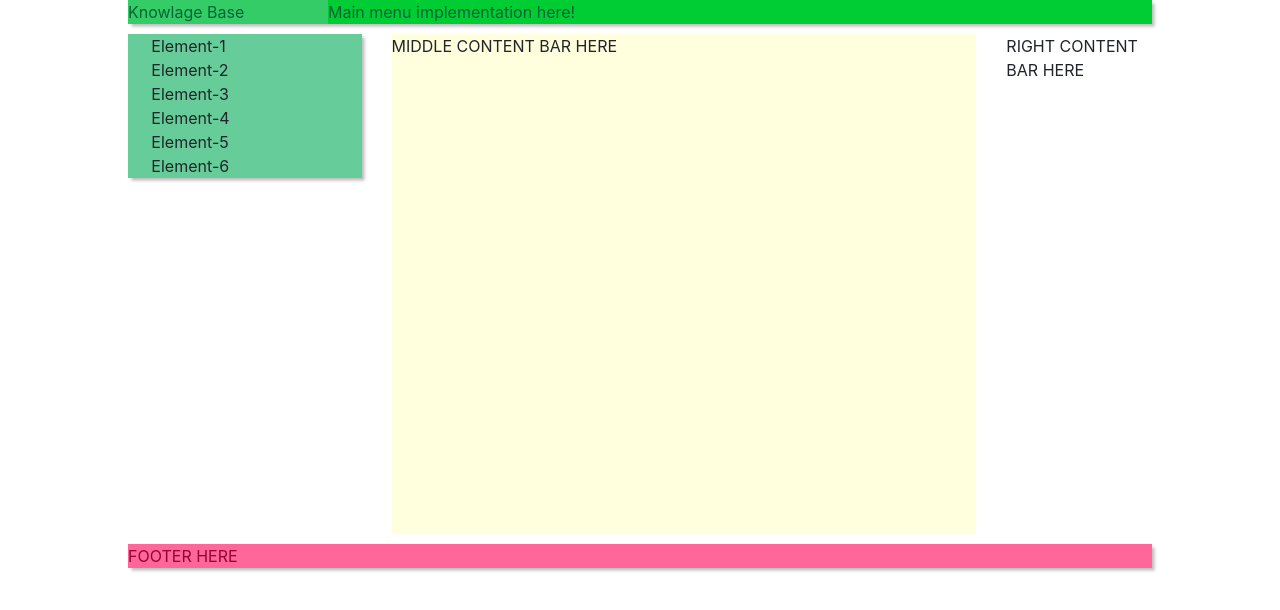
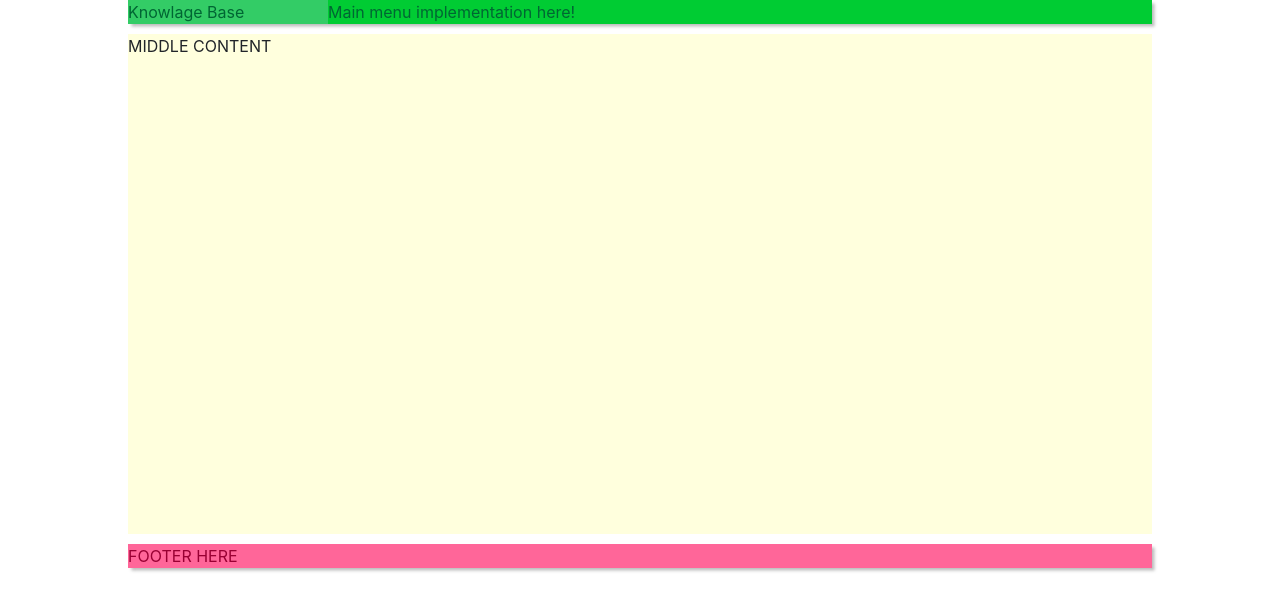
Before and after one commit to Poletay/examples, a React app: page / in a window 1280 px wide. Shown: the top 610 px of the page. Built offline with nearby package versions, Linux system fonts and the light colour scheme; the HTML template or start-up script is replaced by a standard one.

Commit message:
change main layout

```diff
--- a/src/components/App.jsx
+++ b/src/components/App.jsx
@@ -1,8 +1,6 @@
 import React from 'react';
 import Header from './Header';
-import LeftContent from './LeftContent';
-import MiddleContent from './MiddleContent';
-import RightContent from './RightContent';
+import Middle from './Middle';
 import Footer from './Footer';
 
 const App = () => (
@@ -13,14 +11,8 @@ const App = () => (
       </div>
     </div>
     <div className="row">
-      <div className="col-3">
-        <LeftContent />
-      </div>
-      <div className="col-7">
-        <MiddleContent />
-      </div>
-      <div className="col-2">
-        <RightContent />
+      <div className="col-12">
+        <Middle />
       </div>
     </div>
     <div className="row">
--- a/src/components/LeftContent/LeftMenu/index.jsx
+++ /dev/null
@@ -1,14 +0,0 @@
-import React from 'react';
-
-const LeftMenu = () => (
-  <div className="left-menu">
-    <div className="menu-item">Element-1</div>
-    <div className="menu-item">Element-2</div>
-    <div className="menu-item">Element-3</div>
-    <div className="menu-item">Element-4</div>
-    <div className="menu-item">Element-5</div>
-    <div className="menu-item">Element-6</div>
-  </div>
-);
-
-export default LeftMenu;
--- a/src/components/LeftContent/index.jsx
+++ /dev/null
@@ -1,10 +0,0 @@
-import React from 'react';
-import LeftMenu from './LeftMenu';
-
-const LeftContent = () => (
-  <div className="left-content">
-    <LeftMenu />
-  </div>
-);
-
-export default LeftContent;
--- /dev/null
+++ b/src/components/Middle/index.jsx
@@ -0,0 +1,9 @@
+import React from 'react';
+
+const Middle = () => (
+  <div className="main-middle">
+    MIDDLE CONTENT
+  </div>
+);
+
+export default Middle;
--- a/src/components/MiddleContent/index.jsx
+++ /dev/null
@@ -1,9 +0,0 @@
-import React from 'react';
-
-const MiddleContent = () => (
-  <div className="middle-content">
-    MIDDLE CONTENT BAR HERE
-  </div>
-);
-
-export default MiddleContent;
--- a/src/components/RightContent/index.jsx
+++ /dev/null
@@ -1,9 +0,0 @@
-import React from 'react';
-
-const RightContent = () => (
-  <div className="right-content">
-    RIGHT CONTENT BAR HERE
-  </div>
-);
-
-export default RightContent;
--- a/src/scss/middle.scss
+++ b/src/scss/middle.scss
@@ -1,4 +1,4 @@
-.middle-content {
+.main-middle {
   background-color: #FFFFDD;
   min-height: 500px;
   margin-bottom: 10px;
```
Also changed, not shown: src/components/Header/MainMenu/index.jsx (line endings or trailing spaces), 2 other files (tests, documents, lock files or other folders).
